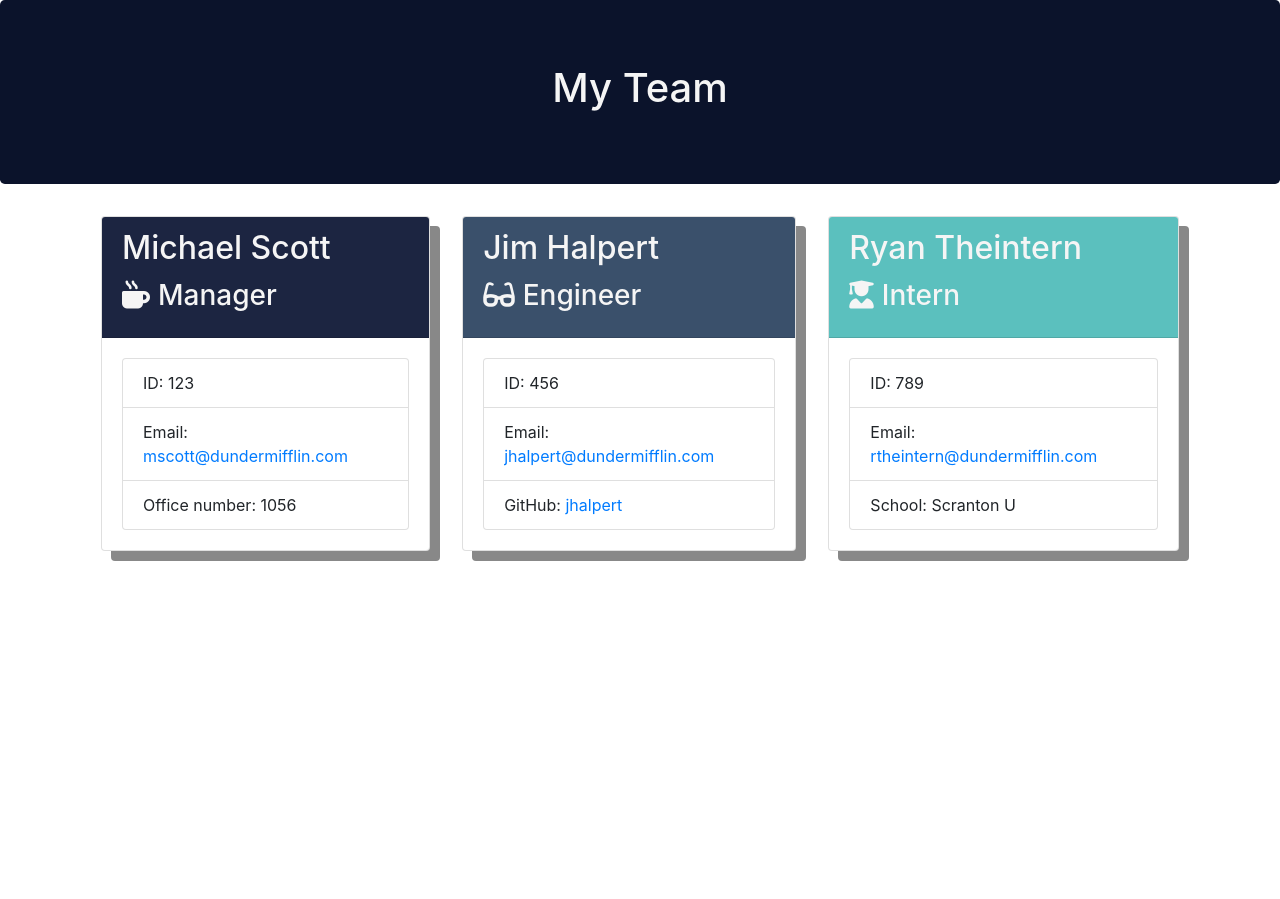
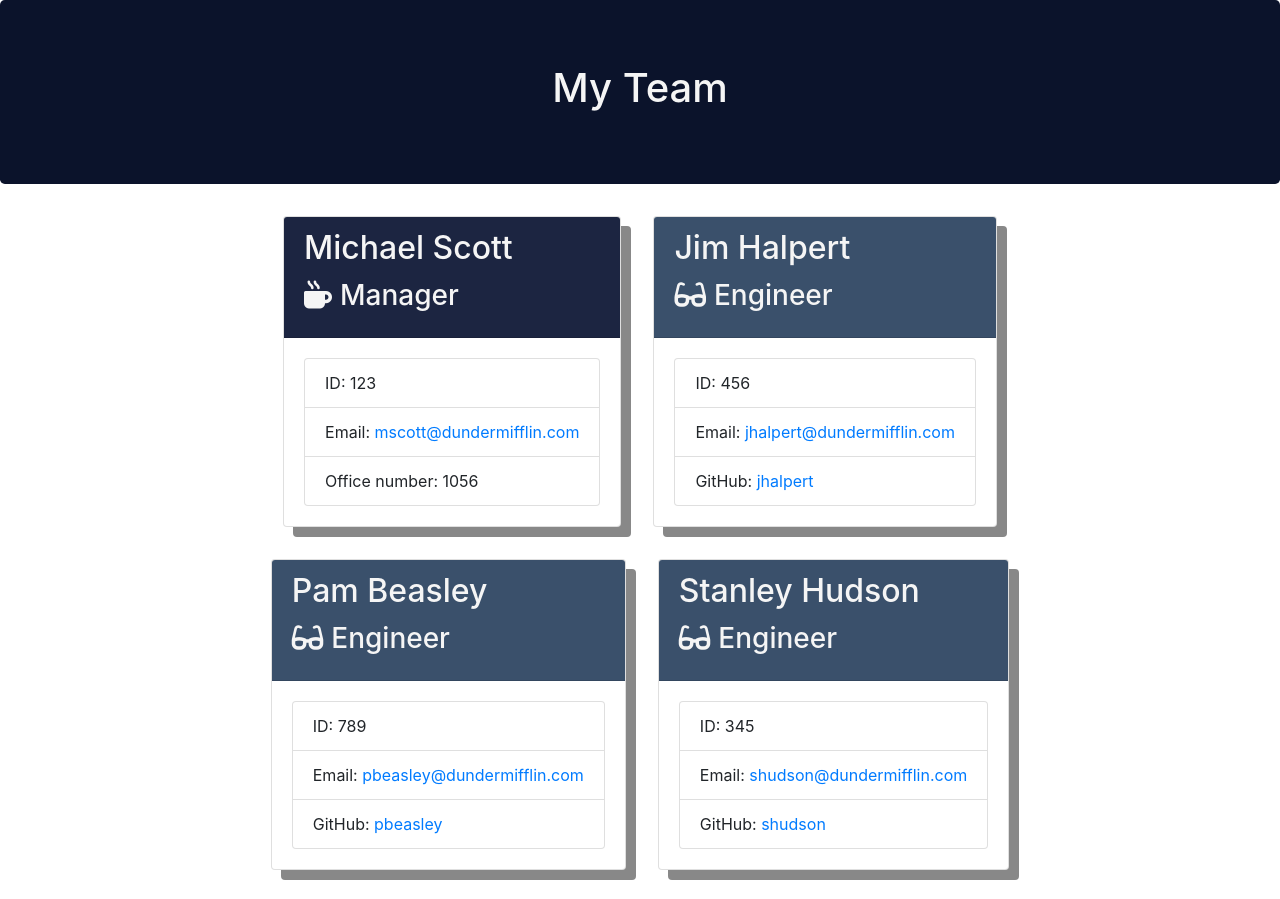
Before and after one commit to jdeleonardis/homework_10_employee_summary, a website: page index.html in a window 1280 px wide. Shown: the top 899 px of the page. Before the commit the page ends 800 px from the top, so only its background shows below. Drawn offline with nearby package versions, Linux system fonts and the light colour scheme.

Commit message:
added new versions of output/team.html and index.html after re-running application with new data

```diff
--- a/index.html
+++ b/index.html
@@ -8,7 +8,7 @@
     <title>My Team</title>
     <link rel="stylesheet" href="https://stackpath.bootstrapcdn.com/bootstrap/4.3.1/css/bootstrap.min.css"
         integrity="sha384-ggOyR0iXCbMQv3Xipma34MD+dH/1fQ784/j6cY/iJTQUOhcWr7x9JvoRxT2MZw1T" crossorigin="anonymous">
-    <link rel="stylesheet" href="style.css">
+    <link rel="stylesheet" href="../style.css">
     <script src="https://kit.fontawesome.com/c502137733.js"></script>
 </head>
 
@@ -22,7 +22,7 @@
     </div>
     <div class="container">
         <div class="row">
-            <div class="team-area col-12 d-flex justify-content-center">
+            <div class="team-area col-12 d-flex flex-wrap justify-content-center">
                 <div class="card employee-card m-3">
     <div class="card-header managerheader">
         <h2 class="card-title">Michael Scott</h2>
@@ -50,13 +50,39 @@
     </div>
 </div>
 <div class="card employee-card m-3">
+    <div class="card-header engineerheader">
+        <h2 class="card-title">Pam Beasley</h2>
+        <h3 class="card-title"><i class="fas fa-glasses mr-2"></i>Engineer</h3>
+    </div>
+    <div class="card-body">
+        <ul class="list-group">
+            <li class="list-group-item">ID: 789</li>
+            <li class="list-group-item">Email: <a href="mailto:pbeasley@dundermifflin.com">pbeasley@dundermifflin.com</a></li>
+            <li class="list-group-item">GitHub: <a href="https://github.com/pbeasley" target="_blank" rel="noopener noreferrer">pbeasley</a></li>
+        </ul>
+    </div>
+</div>
+<div class="card employee-card m-3">
+    <div class="card-header engineerheader">
+        <h2 class="card-title">Stanley Hudson</h2>
+        <h3 class="card-title"><i class="fas fa-glasses mr-2"></i>Engineer</h3>
+    </div>
+    <div class="card-body">
+        <ul class="list-group">
+            <li class="list-group-item">ID: 345</li>
+            <li class="list-group-item">Email: <a href="mailto:shudson@dundermifflin.com">shudson@dundermifflin.com</a></li>
+            <li class="list-group-item">GitHub: <a href="https://github.com/shudson" target="_blank" rel="noopener noreferrer">shudson</a></li>
+        </ul>
+    </div>
+</div>
+<div class="card employee-card m-3">
     <div class="card-header internheader">
         <h2 class="card-title">Ryan Theintern</h2>
         <h3 class="card-title"><i class="fas fa-user-graduate mr-2"></i>Intern</h3>
     </div>
     <div class="card-body">
         <ul class="list-group">
-            <li class="list-group-item">ID: 789</li>
+            <li class="list-group-item">ID: 678</li>
             <li class="list-group-item">Email: <a href="mailto:rtheintern@dundermifflin.com">rtheintern@dundermifflin.com</a></li>
             <li class="list-group-item">School: Scranton U</li>
         </ul>
```
Also changed, not shown: output/team.html.
